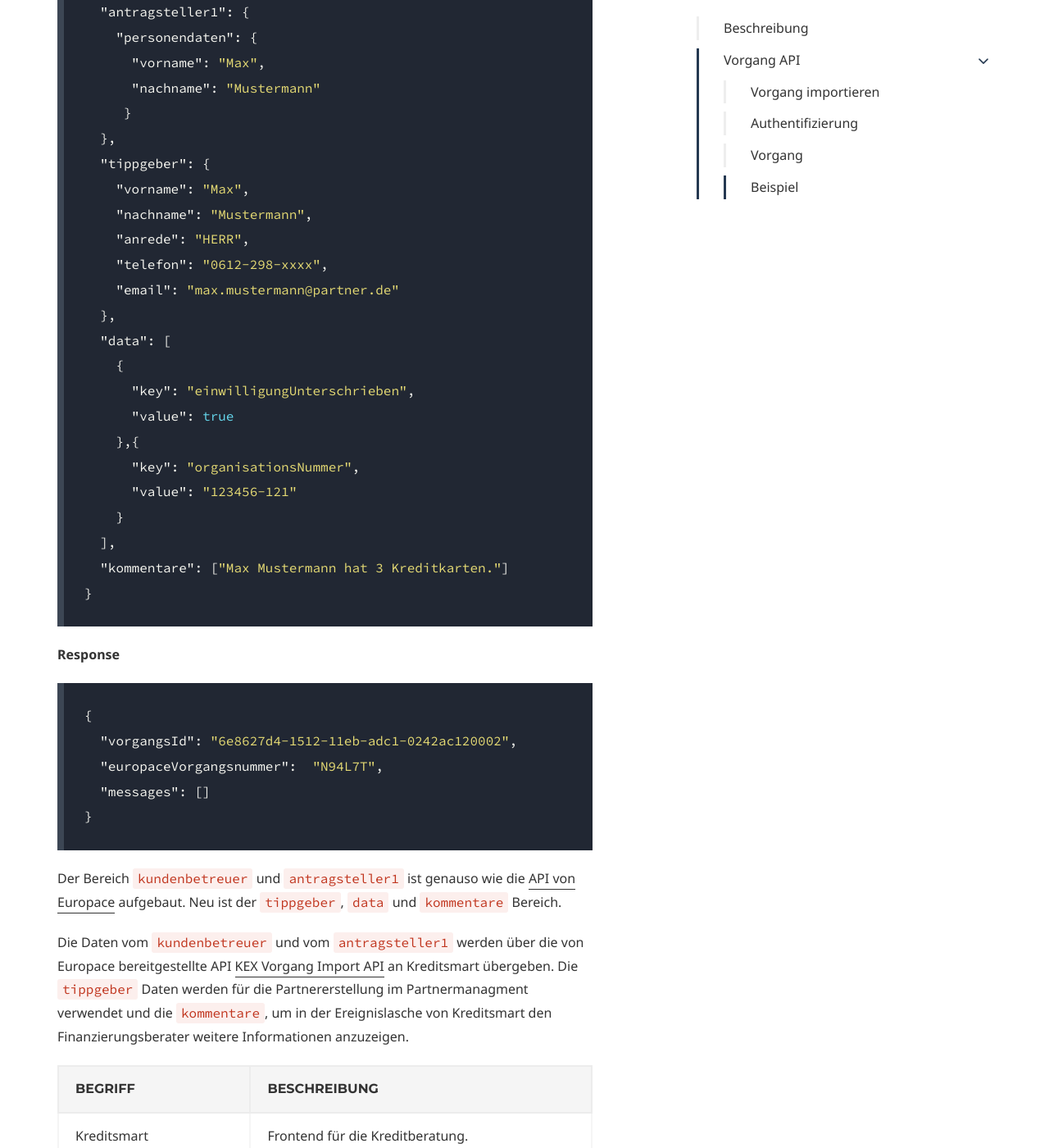
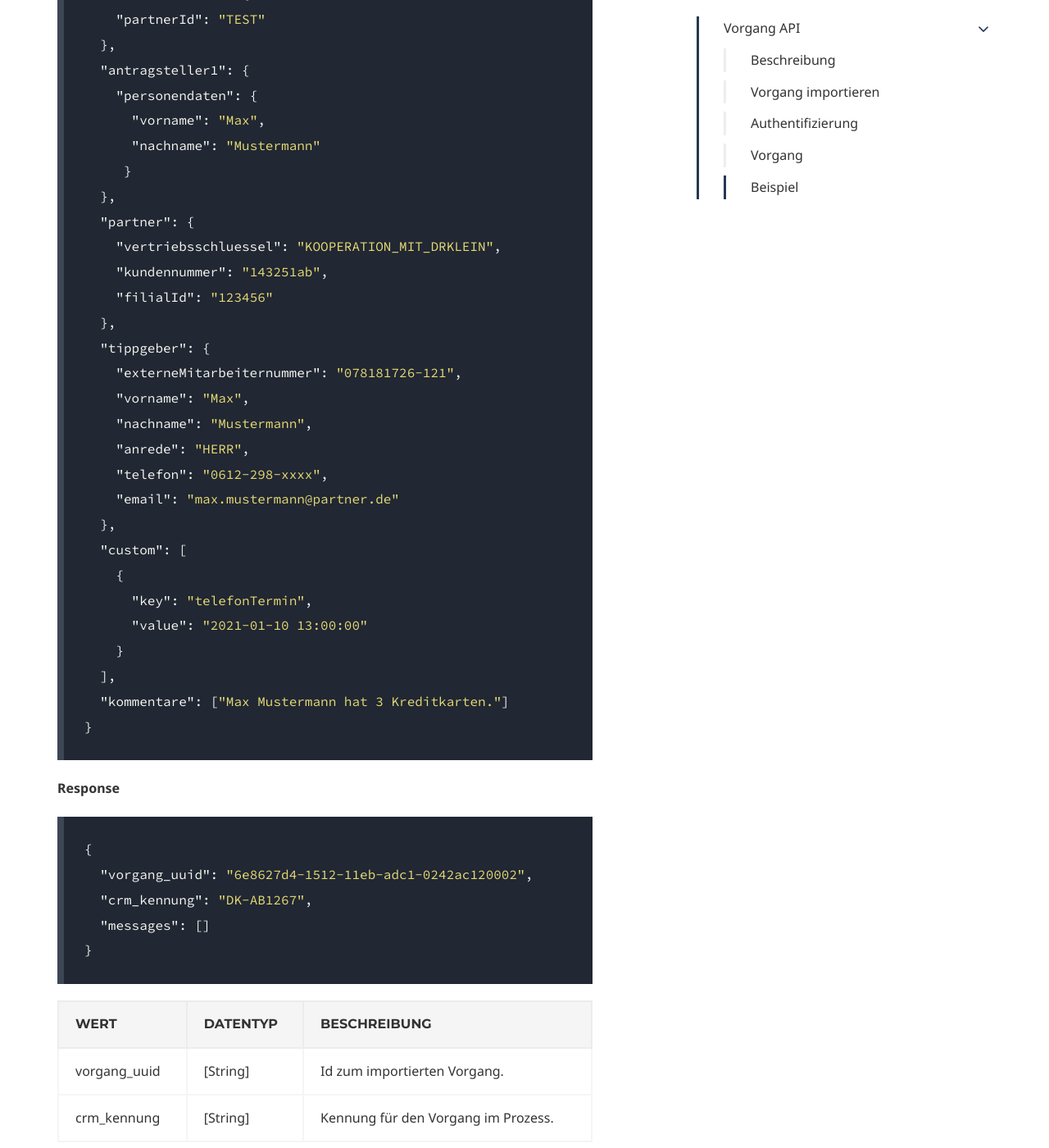
Before and after one commit to drklein-rk/api-drkleinrk, a Jekyll site: the page built from vorgangapi.md, in a window 1280 px wide and 1400 px high, scrolled down 3471 px. Shown: the whole window at 82% size. Built offline with Jekyll 4.4.1, drawn with Linux system fonts in a browser that asks for light colours; some web fonts are replaced; some of the changed text lies outside the part shown.

Commit message:
Response vom Vorgang dokumentiert

````diff
--- a/vorgangapi.md
+++ b/vorgangapi.md
@@ -12,10 +12,10 @@ description:
 micro_nav: true
 
 ---
-## Beschreibung
+## Vorgang API
+
+### Beschreibung
 Die Vorgang API dient zum Überleiten von Partner-, Tippgeber und Vorgangsdaten.
-
-## Vorgang API
 
 ### Vorgang importieren
 
@@ -44,20 +44,21 @@ Request Header Value: (jwt wird von Dr. Klein Support bereitgestellt)
 
 ### Vorgang
 
-**Partner Daten**
+**Partner Daten (partner)**
 
 | Wert | Datentyp | Beschreibung |
 | :--- | :------- | :----------- |
 | vertriebsschlüssel | String | Der Vertriebsschlüssel des Partners. |
+| kundenummer | String | Die Kundennummer des Kreditinteressenten. |
 
-**Custom Daten**
+**Custom Daten (custom)**
 
 | Wert | Datentyp | Beschreibung |
 | :--- | :------- | :----------- |
 | key | String | Der name vom `key`. |
 | value | various types| Der `key` kann den Datentyp `boolean`, `integer`, `date`, `string` haben. |
 
-**Tippgeber Daten**
+**Tippgeber Daten (tippgeber)**
 
 | Wert | Datentyp | Beschreibung |
 | :--- | :------- | :----------- |
@@ -100,20 +101,23 @@ https://api.drkleinservice.de/vorgang
       "nachname": "Mustermann"
      }
   },
+  "partner": {
+    "vertriebsschluessel": "KOOPERATION_MIT_DRKLEIN",
+    "kundennummer": "143251ab",
+    "filialId": "123456"
+  },
   "tippgeber": {
+    "externeMitarbeiternummer": "078181726-121",
     "vorname": "Max",
     "nachname": "Mustermann",
     "anrede": "HERR",
     "telefon": "0612-298-xxxx",
     "email": "max.mustermann@partner.de"
   },
-  "data": [
+  "custom": [
     {
-      "key": "einwilligungUnterschrieben",
-      "value": true
-    },{
-      "key": "organisationsNummer",
-      "value": "123456-121"
+      "key": "telefonTermin",
+      "value": "2021-01-10 13:00:00"
     }
   ],
   "kommentare": ["Max Mustermann hat 3 Kreditkarten."]
@@ -123,11 +127,16 @@ https://api.drkleinservice.de/vorgang
 **Response**
 ```json
 {
-  "vorgangsId": "6e8627d4-1512-11eb-adc1-0242ac120002",
-  "europaceVorgangsnummer":  "N94L7T",
+  "vorgang_uuid": "6e8627d4-1512-11eb-adc1-0242ac120002",
+  "crm_kennung": "DK-AB1267",
   "messages": []
 }
 ```
+
+| Wert | Datentyp | Beschreibung |
+| :--- | :------- | :----------- |
+| vorgang_uuid | [String] | Id zum importierten Vorgang. |
+| crm_kennung | [String] | Kennung für den Vorgang im Prozess. |
 
 Der Bereich `kundenbetreuer` und `antragsteller1` ist genauso wie die [API von Europace](`https://docs.api.europace.de/privatkredit/vorgaenge/kex-vorgang-import-api/`)  aufgebaut. Neu ist der `tippgeber`, `data` und `kommentare` Bereich.
 
````
Also changed, not shown: other parts of vorgangapi.md (+1 -1 lines).
